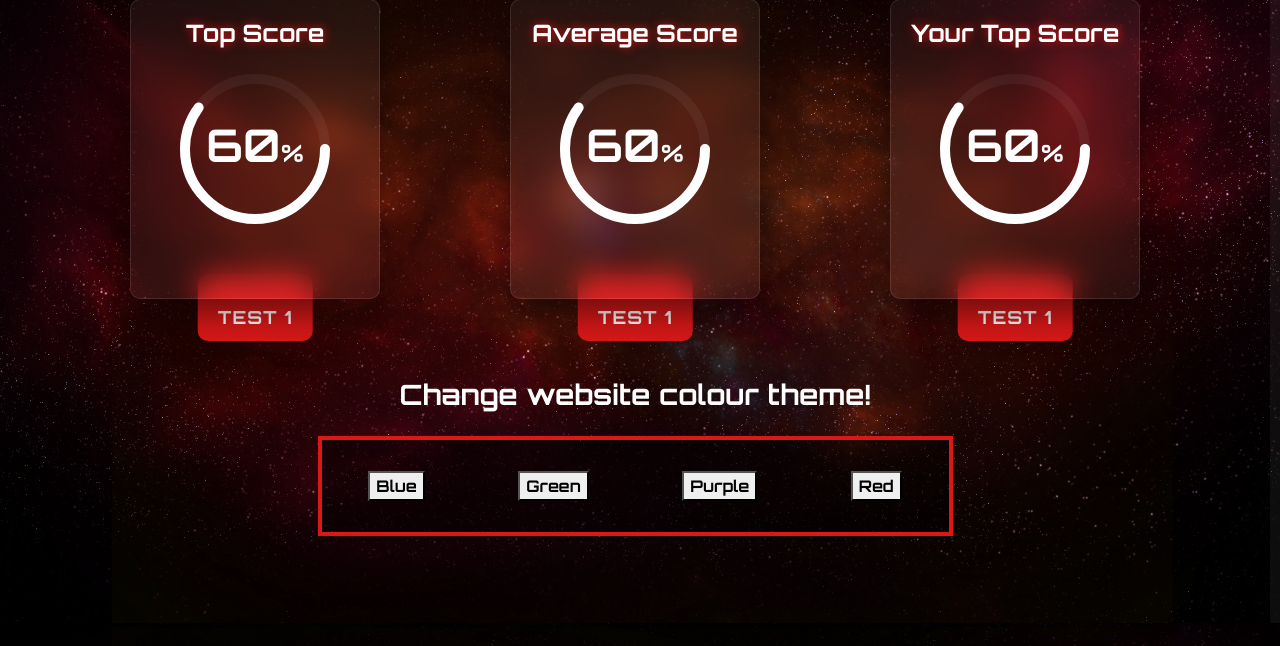
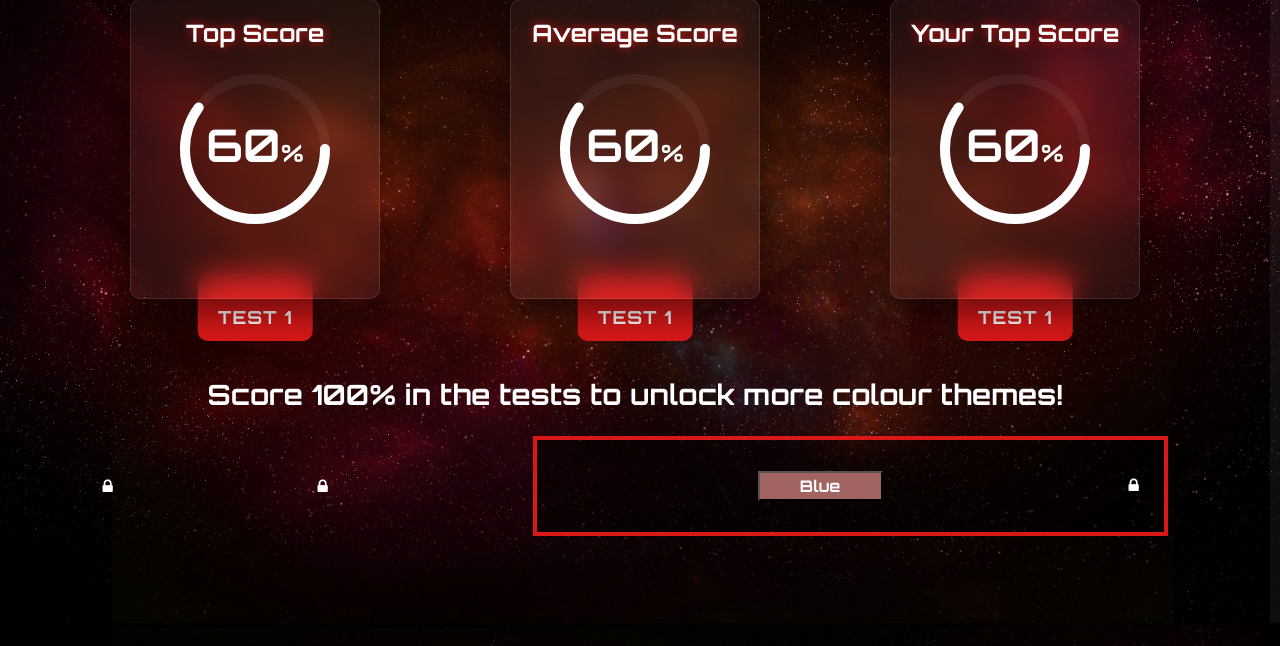
Before and after one commit to jasperpato/learn-special-relativity, a Flask app: page /stats in a window 1280 px wide. Shown: the part 177-823 px from the top of the page. Run offline with Flask 2, Linux system fonts and the light colour scheme; a user stored in the database is signed in; data comes from the database, SQL or seed files in the repository; both versions use the stored data as it was after the commit; some libraries are stand-ins or nearby versions.

Commit message:
unlock color themes debugging

```diff
--- a/app/static/style.css
+++ b/app/static/style.css
@@ -1,5 +1,5 @@
 :root {
-	--background: url("backgrounds/BackgroundBlue.jpg");
+	--background: url('backgrounds/BackgroundBlue.jpg');
 	--colour1: #00eeff;
 	--colour2: #1da9eb;
 	--colour3: #5b7e8e;
@@ -28,7 +28,7 @@ a {
 #title {
 	margin-top: 10%;
 	margin-bottom: 10%;
-	font-family: "Orbitron";
+	font-family: 'Orbitron';
 	text-shadow: var(--colour1) 1px 0 10px;
 	font-size: 500%;
 	font-weight: bold;
@@ -40,16 +40,18 @@ a {
 }
 
 .about {
-	background: rgba(0, 0, 0, 0.55);
+	background: rgba(0, 0, 0, 0.5);
 	margin: auto;
-	padding: 45px;
+	margin-top: 200px;
+	padding: 50px;
+	text-align: justify;
 	max-width: 1000px;
 	border-top: 5px solid var(--colour1);
 	z-index: 6;
 }
 
 .alert {
-	font-family: "Orbitron";
+	font-family: 'Orbitron';
 	position: relative;
 	display: flex;
 	float: top;
@@ -88,7 +90,7 @@ header {
 
 header .logo {
 	color: #fff;
-	font-family: "Orbitron";
+	font-family: 'Orbitron';
 	height: 40px;
 	line-height: 50px;
 	font-size: 30px;
@@ -207,7 +209,7 @@ header nav ul li a.active {
 	}
 }
 #progressbar::before {
-	content: "";
+	content: '';
 	position: absolute;
 	top: 0;
 	left: 0;
@@ -217,7 +219,7 @@ header nav ul li a.active {
 	filter: blur(10px);
 }
 #progressbar::after {
-	content: "";
+	content: '';
 	position: absolute;
 	top: 0;
 	left: 0;
@@ -287,7 +289,7 @@ header nav ul li a.active {
 	color: #23dbd2;
 	font-size: 12px;
 }
-.loginBox input[type="submit"] {
+.loginBox input[type='submit'] {
 	background: transparent;
 	border: none;
 	outline: none;
@@ -345,7 +347,7 @@ header nav ul li a.active {
 }
 
 .learnContainer .learnCard .learnBox .learnContent {
-	font-family: "Orbitron";
+	font-family: 'Orbitron';
 	padding: 20px;
 	text-align: center;
 }
@@ -366,7 +368,7 @@ header nav ul li a.active {
 }
 
 .learnContainer .learnCard .learnBox .learnContent p {
-	font-family: "Orbitron";
+	font-family: 'Orbitron';
 	font-size: 16px;
 	font-weight: 300;
 	color: white;
@@ -443,7 +445,7 @@ header nav ul li a.active {
 
 .progressContainer .progressCard h4 {
 	margin-top: 20px;
-	font-family: "Orbitron";
+	font-family: 'Orbitron';
 	text-shadow: var(--colour1) 1px 0 10px;
 	position: relative;
 	z-index: 100;
@@ -459,7 +461,7 @@ header nav ul li a.active {
 
 .progressPercent .progressNumber {
 	position: absolute;
-	font-family: "Orbitron";
+	font-family: 'Orbitron';
 	top: 0;
 	left: 0;
 	width: 100%;
@@ -486,7 +488,7 @@ header nav ul li a.active {
 	transform: translateX(-50%);
 	text-align: center;
 	padding: 30px 20px 10px;
-	font-family: "Orbitron";
+	font-family: 'Orbitron';
 	background: var(--colour1);
 	border-radius: 10px;
 	font-weight: 800;
@@ -662,7 +664,7 @@ svg circle:nth-child(2) {
 }
 
 .rocket::before {
-	content: "";
+	content: '';
 	position: absolute;
 	bottom: -80px;
 	left: 50%;
@@ -675,7 +677,7 @@ svg circle:nth-child(2) {
 /*Stats*/
 /*----------------------------------------------------------------------------------------------------------*/
 .chooseTestTable {
-	font-family: "orbitron";
+	font-family: 'orbitron';
 	margin: auto;
 	margin-top: 100px;
 	margin-bottom: 50px;
@@ -698,6 +700,46 @@ svg circle:nth-child(2) {
 
 .chooseTestTable td:last-of-type {
 	border: none;
+}
+
+/*Colour buttons*/
+/*----------------------------------------------------------------------------------------------------------*/
+.colourButton {
+	color: white;
+	width: 125px;
+	font-family: 'orbitron';
+	margin: auto;
+	background: var(--colour3);
+	text-align: center;
+	top: 50%;
+}
+
+.colourButtons {
+	/*position: relative;
+	display: flex;*/
+	width: 50%;
+	height: 100px;
+	justify-content: center;
+	/*align-items: center;*/
+	text-align: center;
+	margin: 20px;
+	margin-left: auto;
+	margin-right: auto;
+	background: rgba(0, 0, 0, 0.5);
+	border: var(--colour1) 4px solid;
+}
+
+.changeColour {
+	display: block;
+	margin: 4px;
+	align-items: center;
+	font-family: 'Orbitron';
+	text-align: center;
+}
+
+.lock {
+	width: 10px;
+	margin: auto;
 }
 
 /*Lesson Boxes*/
@@ -723,7 +765,7 @@ svg circle:nth-child(2) {
 
 .lessonBox h2 {
 	font-size: 40px;
-	font-family: "Orbitron";
+	font-family: 'Orbitron';
 	margin: 0 0 10px;
 	padding: 0;
 	color: #fff;
@@ -799,7 +841,7 @@ svg circle:nth-child(2) {
 }
 
 .pageButton:before {
-	content: "";
+	content: '';
 	position: absolute;
 	top: 0;
 	left: 0;
@@ -821,7 +863,7 @@ svg circle:nth-child(2) {
 }
 
 .pageButton:after {
-	content: "";
+	content: '';
 	position: absolute;
 	top: 0;
 	left: 0;
@@ -848,7 +890,7 @@ svg circle:nth-child(2) {
 }
 
 .takeTest h3 {
-	font-family: "Orbitron";
+	font-family: 'Orbitron';
 	text-align: center;
 }
 
@@ -951,7 +993,7 @@ svg circle:nth-child(2) {
 	cursor: pointer;
 	color: var(--colour2);
 	position: absolute;
-	font-family: "Orbitron";
+	font-family: 'Orbitron';
 	text-shadow: var(--colour2) 1px 0 10px;
 	bottom: 72%;
 	left: 85%;
@@ -961,7 +1003,7 @@ svg circle:nth-child(2) {
 	cursor: pointer;
 	color: var(--colour2);
 	position: absolute;
-	font-family: "Orbitron";
+	font-family: 'Orbitron';
 	text-shadow: var(--colour2) 1px 0 10px;
 	bottom: 72%;
 	right: 85%;
@@ -1062,13 +1104,13 @@ svg circle:nth-child(2) {
 }
 
 .quizBox h2 {
-	font-family: "orbitron";
+	font-family: 'orbitron';
 	text-align: center;
 }
 
 .quizBox h3 {
 	margin-top: 30px;
-	font-family: "orbitron";
+	font-family: 'orbitron';
 	color: var(--colour2);
 	font-size: medium;
 }
@@ -1088,41 +1130,8 @@ svg circle:nth-child(2) {
 	display: block;
 	margin-top: 30px;
 	background: linear-gradient(90deg, var(--colour1), var(--colour2));
-	font-family: "orbitron";
+	font-family: 'orbitron';
 	font-size: medium;
 	color: white;
 	border: none;
 }
-
-/*Colour buttons*/
-/*----------------------------------------------------------------------------------------------------------*/
-.colourButton {
-	font-family: "orbitron";
-	margin: auto;
-	background: var(--colour3);
-	text-align: center;
-	top: 50%;
-}
-
-.colourButtons {
-	position: relative;
-	display: flex;
-	width: 50%;
-	height: 100px;
-	justify-content: center;
-	align-items: center;
-	text-align: center;
-	margin: 20px;
-	margin-left: auto;
-	margin-right: auto;
-	background: rgba(0, 0, 0, 0.5);
-	border: var(--colour1) 4px solid;
-}
-
-.changeColour {
-	display: block;
-	margin: 4px;
-	align-items: center;
-	font-family: "Orbitron";
-	text-align: center;
-}
--- a/app/templates/home.html
+++ b/app/templates/home.html
@@ -7,8 +7,7 @@
 	<img src="{{ url_for('static', filename='pictures/rocket.png') }}" class="rocketIcon" />
 </div>
 <p class="about">
-	This is an educational website created by Jasper Paterson, Jordan Hartley and Maxwell Dix-Matthews. To learn
-	the basics of special relativity, create an account and read through the three lessons. When you're ready,
-	complete the tests to cement your knowledge.
+	This is an educational website created by Jasper Paterson, Jordan Hartley and Maxwell Dix-Matthews in 2021. To learn
+	the basics of special relativity, create an account and study the short lessons. Complete the tests to cement your knowledge.
 </p>
 {% endblock %}
--- a/app/templates/stats.html
+++ b/app/templates/stats.html
@@ -63,21 +63,36 @@
 		<div class="progressText">Test 1</div>
 	</div>
 
-	<h3 class="changeColour col-md-12">Change website colour theme!</h3>
-	<div class="colourButtons">
-	<form class="colourButton blueButton" action="" method="POST">
-		<button name="colour" value="Blue" id="Blue">Blue</button>
+	<h3 class="changeColour col-md-12">Score 100% in the tests to unlock more colour themes!</h3>
+	<table class="colourButtons"><tr>
+	<td>
+		<form class="blueButton" action="" method="POST">
+			<button class="colourButton" name="colour" value="Blue" id="Blue">Blue</button>
+		</form>
+	</td>
+	<td>
+		{% if testData.bestAttempt1 == '100' %}
+		<form class="greenButton" action="" method="POST">
+		<button class="colourButton" name="colour" value="Green" id="Green">Green</button>
 	</form>
-	<form class="colourButton greenButton" action="" method="POST">
-		<button name="colour" value="Green" id="Green">Green</button>
+	{% else %}
+	<i class="fa fa-lock lock"></i>	{% endif %}
+</td>
+{% if testData.bestAttempt2 == '100' %}
+	<td><form class="purpleButton" action="" method="POST">
+		<button class="colourButton" name="colour" value="Purple" id="Purple">Purple</button>
 	</form>
-	<form class="colourButton purpleButton" action="" method="POST">
-		<button name="colour" value="Purple" id="Purple">Purple</button>
+	{% else %}
+	<i class="fa fa-lock lock"></i>
+	{% endif %}
+</td>
+{% if testData.bestAttempt3 == '100' %}
+	<td><form class="redButton" action="" method="POST">
+		<button class="colourButton" name="colour" value="Red" id="Red">Red</button>
 	</form>
-	<form class="colourButton redButton" action="" method="POST">
-		<button name="colour" value="Red" id="Red">Red</button>
-	</form>
-	</div>
+	{% else %}
+	<i class="fa fa-lock lock"></i>	{% endif %}</td></tr>
+	</table>
 </div>
 	{% endif %}
 </div>
```
Also changed, not shown: app/database.db.
